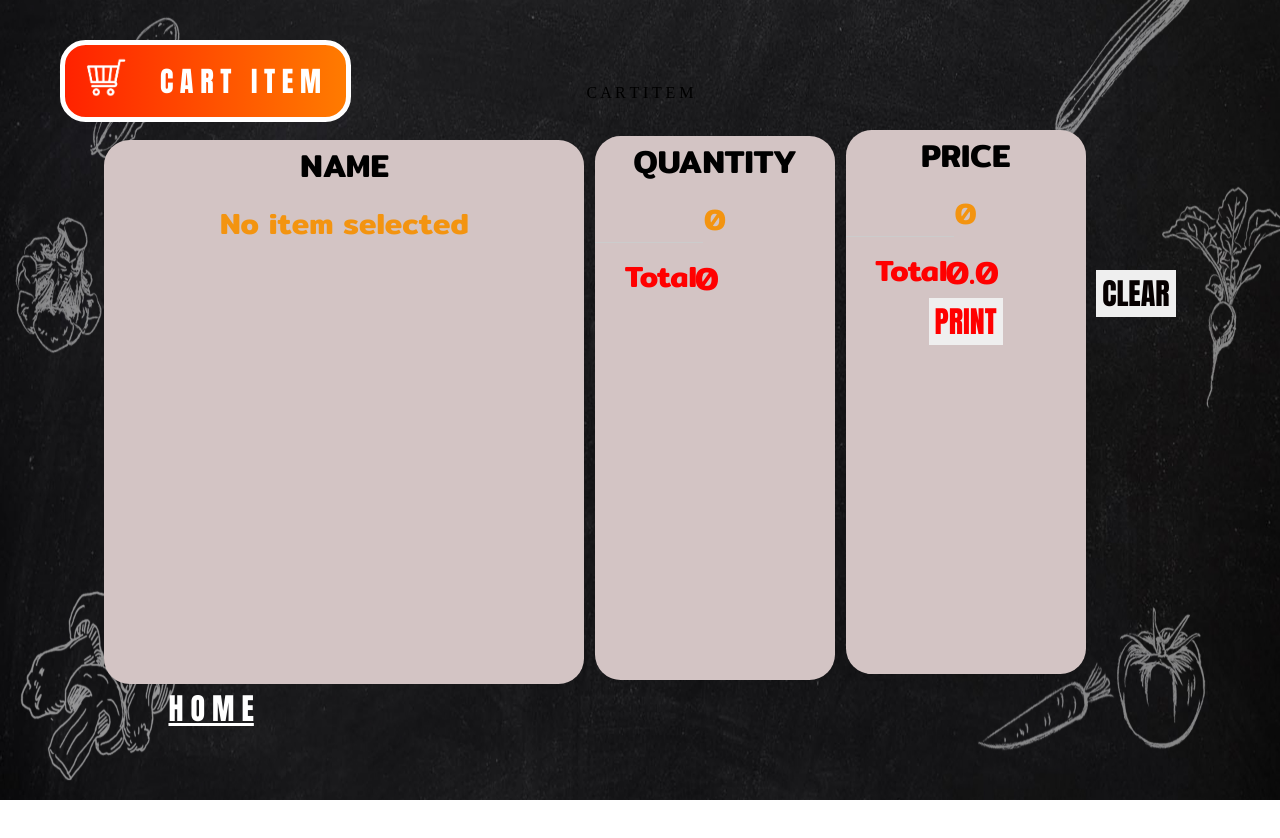
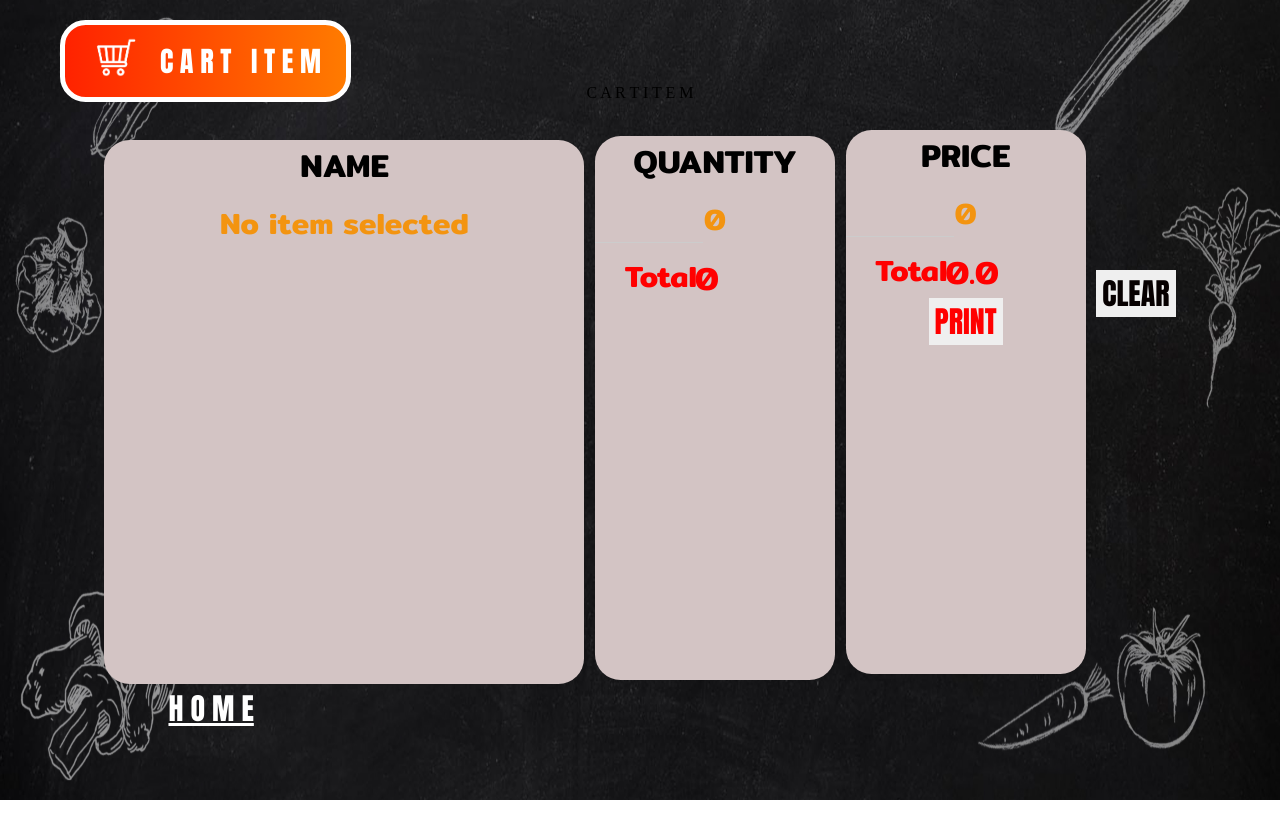
Before and after one commit to aaomsinjida/manufood, a plain HTML site: page item.html in a window 1280 px wide. Drawn offline with Linux system fonts and the light colour scheme.

Commit message:
Update item.css

```diff
--- a/item.css
+++ b/item.css
@@ -25,7 +25,7 @@ body, html {
 
   .box3 {
     position: absolute;
-    top: 40px;
+    top: 20px;
     left: 60px;
     background-image: linear-gradient(to right, #ff2200, #ff7b00);
     border: 5px solid #ffffff;
@@ -49,8 +49,8 @@ body, html {
 
   .cart-icon {
     position: absolute;
-    top: 53px;
-    left: 80px;
+    top: 33px;
+    left: 90px;
     margin-right: 1vw; /* ปรับช่องว่างระหว่างภาพกับข้อความ */
     height: 3em; /* ปรับขนาดของภาพให้เข้ากับข้อความ */
   }
```
